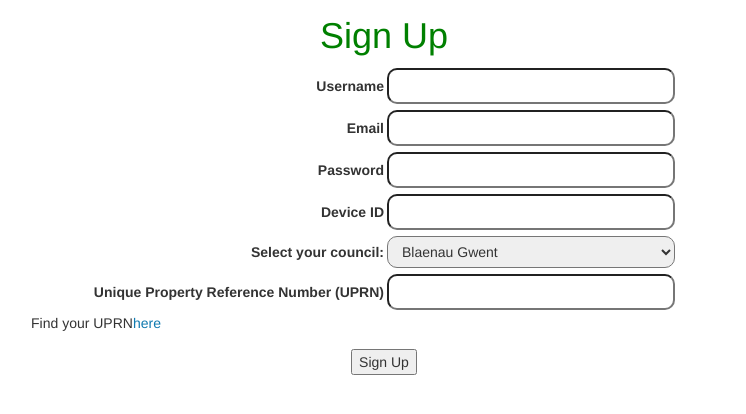
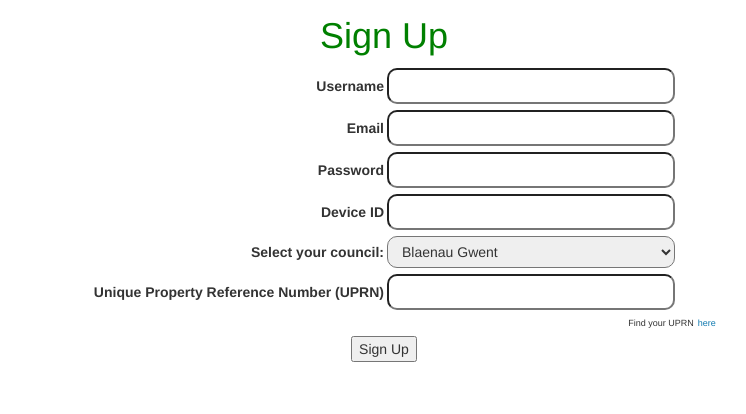
Before and after one commit to IwanIDev/year-2-iot-project, a Flask app: page / in a window 1280 px wide; the page is wider, and only the part inside the window is pictured. Shown: the part 262-676 px from the top of that part, without its empty margins (256-1002 px from the left). Run offline with Flask 3, Linux system fonts and the light colour scheme; some libraries are stand-ins or nearby versions.

Commit message:
realigned UPRN

```diff
--- a/web-app/templates/home.html
+++ b/web-app/templates/home.html
@@ -44,6 +44,17 @@
             border-radius: 10px;
             padding: 6px 10px;
             box-sizing: border-box;
+        }
+
+        .hint {
+            display: block;
+            font-size: 0.9rem;
+            margin-top: 4px;
+            margin-left: 0;
+        }
+
+        .hint a {
+            margin-left: 4px;
         }
 
         button{
@@ -128,7 +139,7 @@
                 <p class="form_element">
                     <label for="UPRN">Unique Property Reference Number <b>(UPRN)</b></label>
                     <input type="text" name="UPRN" required />
-                    <p>Find your UPRN<a href="https://www.findmyaddress.co.uk" target="_blank" rel="noopener noreferrer">here</a></p>
+                    <span class="hint">Find your UPRN<a href="https://www.findmyaddress.co.uk" target="_blank" rel="noopener noreferrer">here</a></span>
                 </p>
             </div>
             <button type="submit">Sign Up</button>
```
